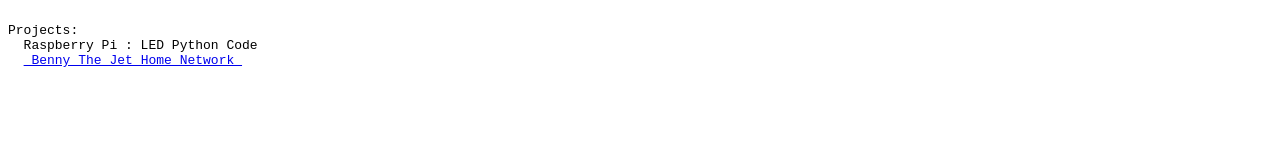
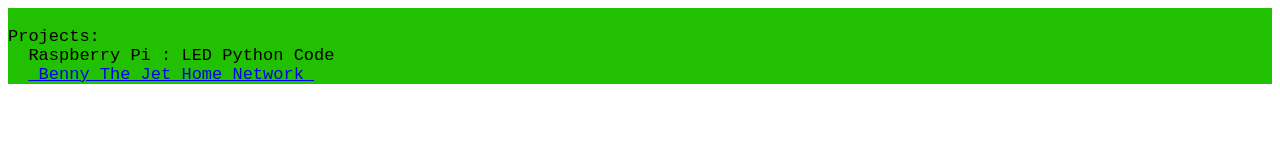
Before and after one commit to iuomo/iuomo.github.io, a plain HTML site: page index.html in a window 1280 px wide. Drawn offline with Linux system fonts and the light colour scheme.

Commit message:
Update index.html

```diff
--- a/index.html
+++ b/index.html
@@ -1,6 +1,11 @@
 <html><head><title> iuomo.github.io </title>
 <style>
+pre{
+  font-size: 17px;
+  background-color: #21c000;
+  color:#000;
 
+  }
 </style>
 </head>
 <body>
```
